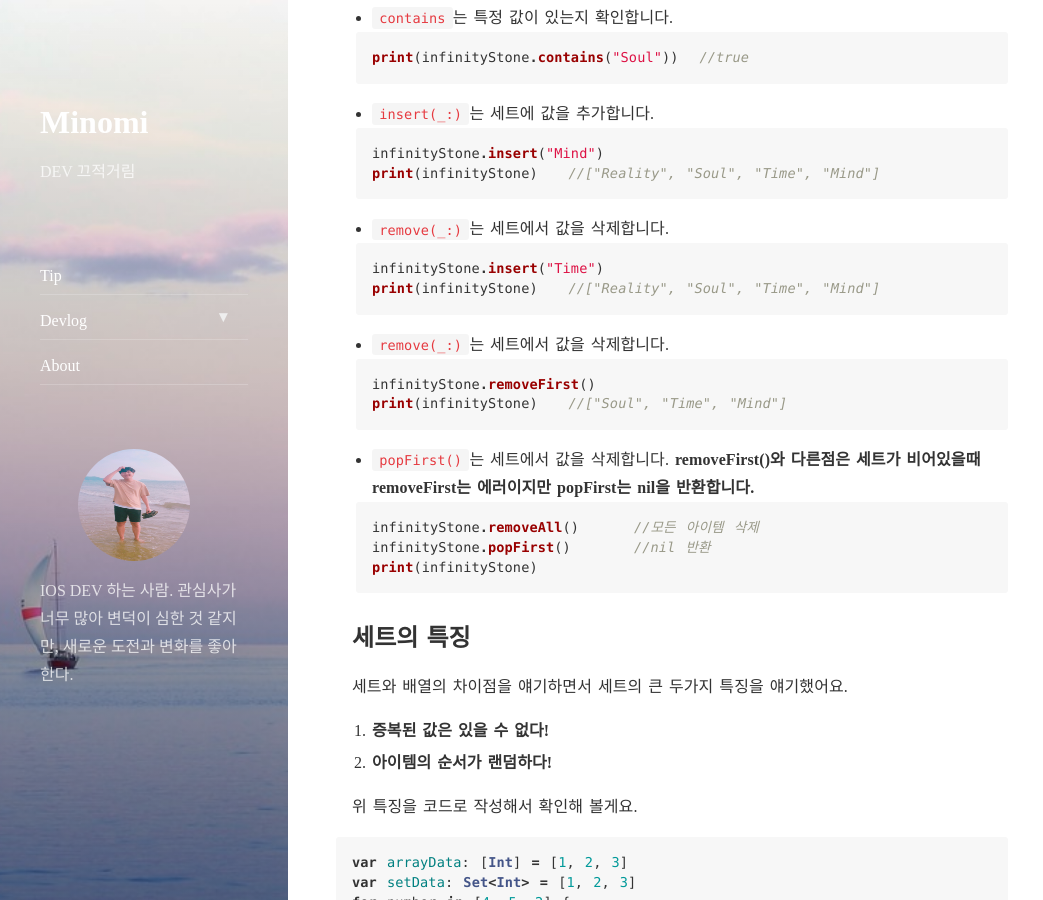
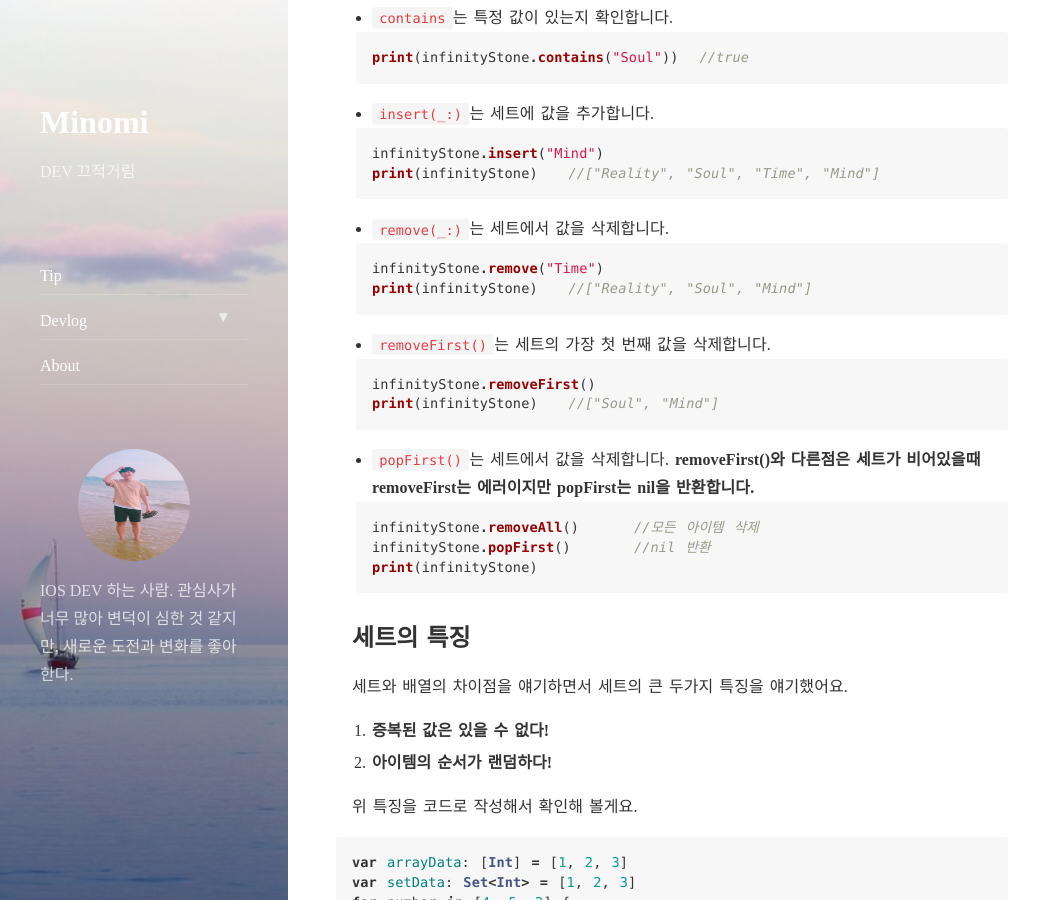
Before and after one commit to MinominoDomino/MinominoDomino.github.io, a Jekyll site: the page built from _posts/2019-04-27-swift-set.md, in a window 1280 px wide and 900 px high, scrolled down 1581 px. Shown: the whole window, without its empty margins (0-1043 px from the left). Built offline with Jekyll 4.4.1, drawn with Linux system fonts in a browser that asks for light colours; nearby versions of some CDN libraries; comment, search, counter and statistics services are not loaded; some of the changed text lies outside the part shown.

Commit message:
docs set

````diff
--- a/_posts/2019-04-27-swift-set.md
+++ b/_posts/2019-04-27-swift-set.md
@@ -72,14 +72,14 @@ print(infinityStone)	//["Reality", "Soul", "Time", "Mind"]
 
 - `remove(_:)`는 세트에서 값을 삭제합니다.
 ```swift
-infinityStone.insert("Time")
-print(infinityStone)	//["Reality", "Soul", "Time", "Mind"]
+infinityStone.remove("Time")
+print(infinityStone)	//["Reality", "Soul", "Mind"]
 ```
 
-- `remove(_:)`는 세트에서 값을 삭제합니다.
+- `removeFirst()`는 세트의 가장 첫 번째 값을 삭제합니다.
 ```swift
 infinityStone.removeFirst()
-print(infinityStone)	//["Soul", "Time", "Mind"]
+print(infinityStone)	//["Soul", "Mind"]
 ```
 
 - `popFirst()`는 세트에서 값을 삭제합니다.
@@ -108,7 +108,7 @@ for number in [4, 5, 2] {
 print("array is \(arrayData)")	//array is [1, 2, 3, 4, 5, 2]
 print("set is \(setData)")	//set is [5, 2, 3, 1, 4]
 ```
-위 코드를 돌려보면 배열은 값도 순서대로 들어있고 갯수도 6개들어있지만, 세트는 순서도 뒤죽박죽 갯수도 2라는 값이 중복되어서 5개만 있죠?
+위 코드를 돌려보면 배열은 값도 순서대로 들어있고 갯수도 6개들어있지만, 세트는 순서도 뒤죽박죽 갯수도 '2'라는 값이 중복되어서 5개만 있죠?
 
 ## 세트의 활용
 세트는 교집합, 합집합, 여집합, 차집합 등 집합 계산에 유용하게 쓸 수 있어요!
````
